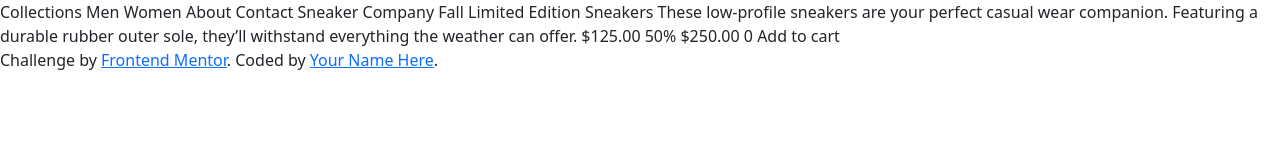
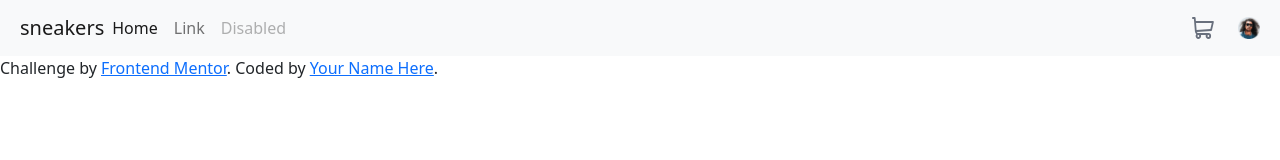
Before and after one commit to Sboursen/FM_E-commerce-product-page, a website: page index.html in a window 1280 px wide. Drawn offline with nearby package versions, Linux system fonts and the light colour scheme.

Commit message:
Add basic navbar structure

```diff
--- a/index.html
+++ b/index.html
@@ -9,47 +9,65 @@
 
   <link rel="icon" type="image/png" sizes="32x32"
     href="./assets/starter-files/favicon-32x32.png">
-
-  <title>E-commerce product page | Frontend Mentors</title>
-
+  <link rel="stylesheet" href="style.css">
   <link
     href="https://cdn.jsdelivr.net/npm/bootstrap@5.0.2/dist/css/bootstrap.min.css"
     rel="stylesheet"
     integrity="sha384-EVSTQN3/azprG1Anm3QDgpJLIm9Nao0Yz1ztcQTwFspd3yD65VohhpuuCOmLASjC"
     crossorigin="anonymous">
 
+  <title>E-commerce product page | Frontend Mentors</title>
 </head>
 
 <body>
 
-  Collections
-  Men
-  Women
-  About
-  Contact
+  <nav
+    class="navbar navbar-expand-md navbar-light bg-light">
+    <div class="container-fluid">
+      <button class="navbar-toggler" type="button"
+        data-b!s-toggle="collapse"
+        data-bs-target="#website-links"
+        aria-controls="website-links" aria-expanded="false"
+        aria-label="Toggle navigation">
+        <span class="navbar-toggler-icon"></span>
+      </button>
+      <a class="navbar-brand me-auto ms-2"
+        href="#">sneakers</a>
+      <div class="collapse navbar-collapse"
+        id="website-links">
+        <ul class="navbar-nav me-auto mb-2 mb-md-0">
+          <li class="nav-item">
+            <a class="nav-link active" aria-current="page"
+              href="#">Home</a>
+          </li>
+          <li class="nav-item">
+            <a class="nav-link" href="#">Link</a>
+          </li>
+          <li class="nav-item">
+            <a class="nav-link disabled" href="#"
+              tabindex="-1"
+              aria-disabled="true">Disabled</a>
+          </li>
+        </ul>
+      </div>
+      <div class="d-flex flex-row gap-4 ms-auto me-2">
+        <img src="./starter-files/images/icon-cart.svg"
+          class="img-circle" alt="shopping cart">
+        <div class="img-circle avatar" alt="profile avatar">
+        </div>
+      </div>
+    </div>
+  </nav>
 
-  Sneaker Company
 
-  Fall Limited Edition Sneakers
 
-  These low-profile sneakers are your perfect casual wear
-  companion. Featuring a
-  durable rubber outer sole, they’ll withstand everything
-  the weather can offer.
 
-  $125.00
-  50%
-  $250.00
-
-  0
-  Add to cart
-
-  <div class="attribution">
+  <footer class="attribution">
     Challenge by <a
       href="https://www.frontendmentor.io?ref=challenge"
       target="_blank">Frontend Mentor</a>.
     Coded by <a href="#">Your Name Here</a>.
-  </div>
+  </footer>
   <script
     src="https://cdn.jsdelivr.net/npm/bootstrap@5.0.2/dist/js/bootstrap.bundle.min.js"
     integrity="sha384-MrcW6ZMFYlzcLA8Nl+NtUVF0sA7MsXsP1UyJoMp4YLEuNSfAP+JcXn/tWtIaxVXM"
--- /dev/null
+++ b/style.css
@@ -0,0 +1,6 @@
+.avatar {
+  width: 22px;
+  height: 22px;
+  background-image: url("./starter-files/images/image-avatar.png");
+  background-size: contain;
+}
```
